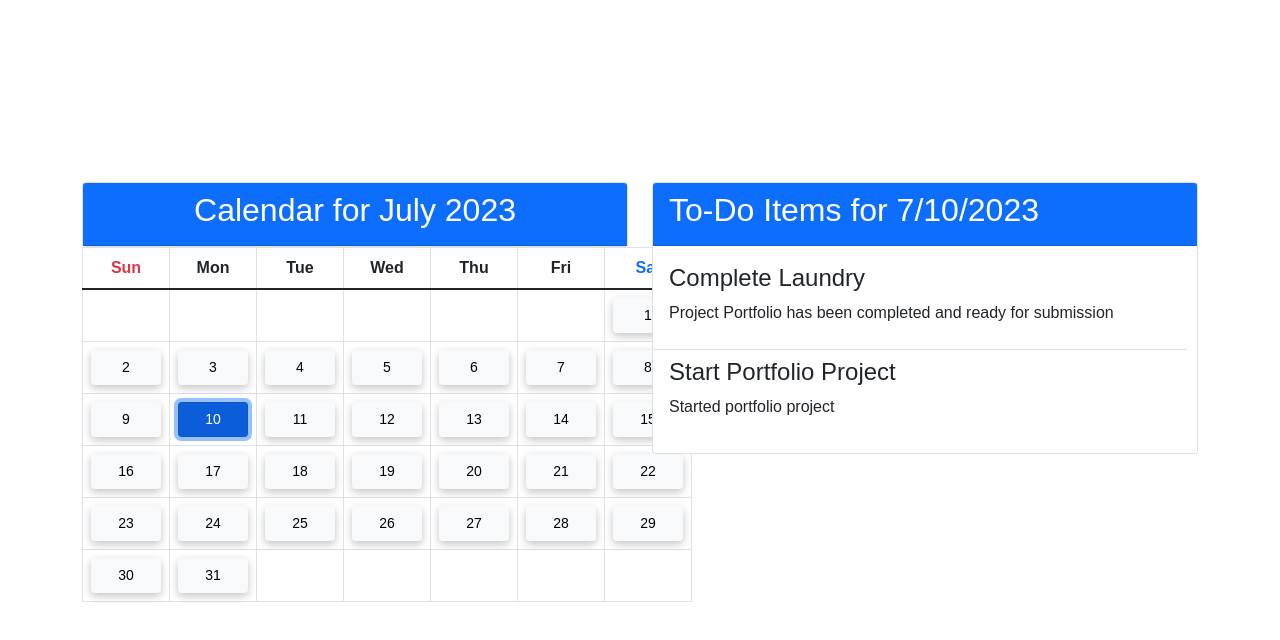
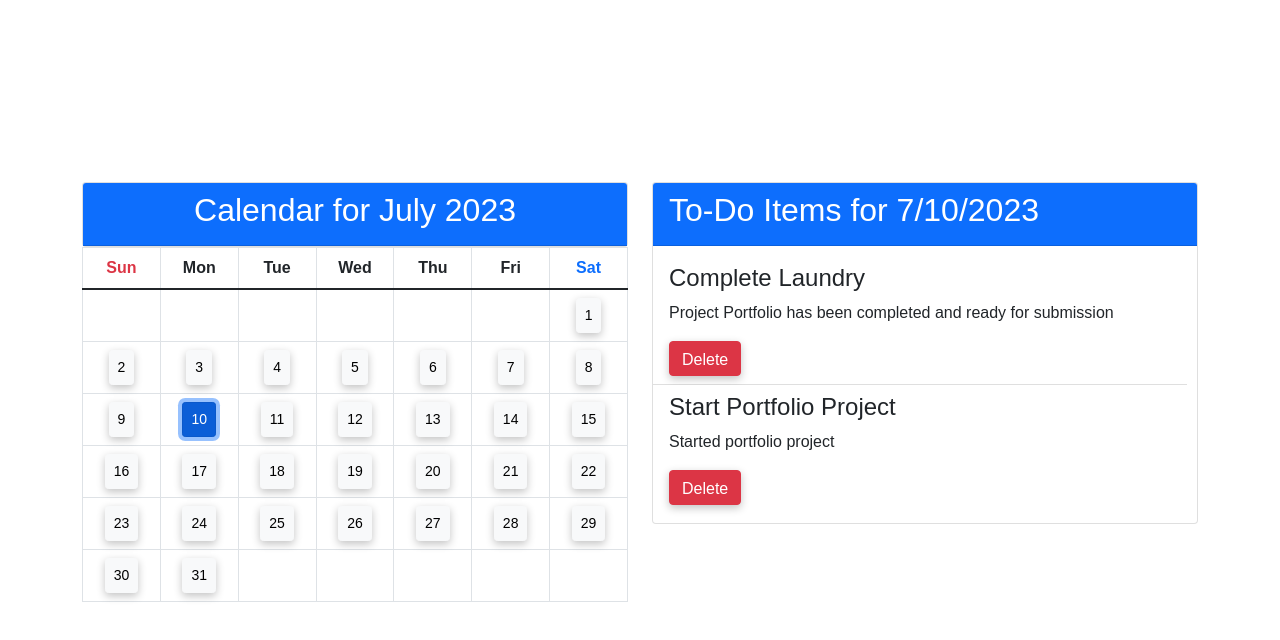
Before and after one commit to jpaulkaito/TodoListApp, a React (Create React App) app: page / in a window 1280 px wide. Both pictures are taken after a click on the button "10". Shown: the top 640 px of the page. Built offline with nearby package versions, Linux system fonts and the light colour scheme.

Commit message:
added deleted items

```diff
--- a/src/App.css
+++ b/src/App.css
@@ -28,7 +28,7 @@
 }
 
 button {
-  width: 70px;
+  width: auto;
   height: 35px;
   background-color: sandybrown;
   border: none;
--- a/src/components/TodoListView.js
+++ b/src/components/TodoListView.js
@@ -13,6 +13,21 @@
         //const filtered = TODOITEMS.filter((item) => item.date === date.toLocaleDateString('default'));
         setFilteredItems(filtered);
         //console.log(date)
+    };
+
+    // const handleDelete = (id) => {
+    //     const updatedItems = filteredItems.filter((item) => item.id !== id);
+    //     setFilteredItems(updatedItems);
+    // };
+
+    const handleDelete = (id) => {
+        TODOITEMS.splice(
+            TODOITEMS.findIndex((item) => item.id === id),
+            1
+        );
+        setFilteredItems((prevFilteredItems) =>
+            prevFilteredItems.filter((item) => item.id !== id)
+        );
     };
 
     return (
@@ -34,6 +49,12 @@
                                     <div key={item.id} className="list-group-item">
                                         <h4>{item.title}</h4>
                                         <p>{item.description}</p>
+                                        <button
+                                            className="btn btn-danger"
+                                            onClick={() => handleDelete(item.id)}
+                                        >
+                                            Delete
+                                        </button>
                                     </div>
                                 ))}
                             </ul>
```
